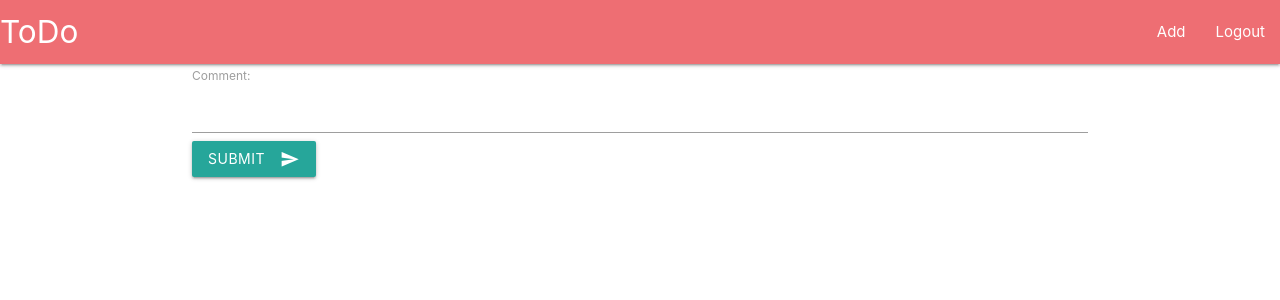
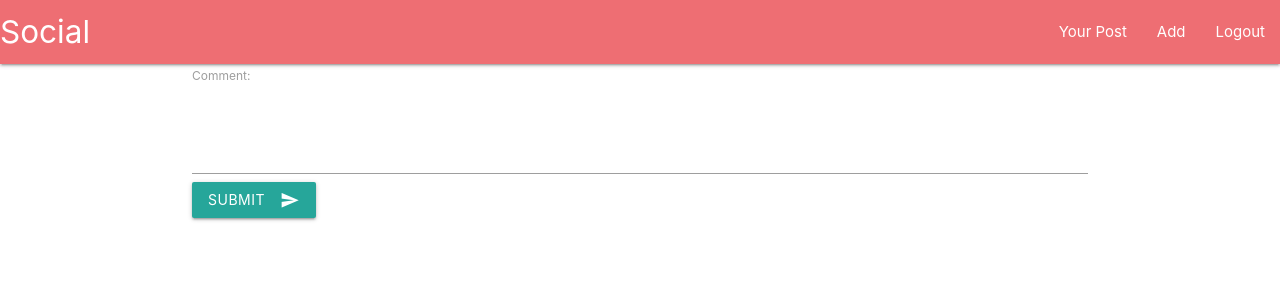
Before and after one commit to swatantra94/reminder_list, a Django app: page /post/12/comment/ in a window 1280 px wide. Shown: the top 300 px of the page. Run offline with Django 3.2, Linux system fonts and the light colour scheme; a user stored in the database is signed in; data comes from the database, SQL or seed files in the repository.

Commit message:
added comment functionality add resolve some issue

```diff
--- a/autho/views.py
+++ b/autho/views.py
@@ -21,7 +21,7 @@
             user = authenticate(request,username=username, password=password)
             if user is not None:
                 auth_login(request,user)
-                return HttpResponseRedirect('/todo/')
+                return HttpResponseRedirect('')
             else:
                 return HttpResponseRedirect('/auth/login/')
     return render(request,'auth/login.html',context)
--- a/reminderlist/admin.py
+++ b/reminderlist/admin.py
@@ -3,7 +3,7 @@
 
 # Register your models here.
 admin.site.register([
-    models.Todolist,
+    models.Post,
     models.Like,
     models.Comment,
 ])
--- a/reminderlist/forms.py
+++ b/reminderlist/forms.py
@@ -1,9 +1,9 @@
 from django import forms
 from reminderlist import models
 
-class TodolistForms(forms.ModelForm):
+class PostForms(forms.ModelForm):
     class Meta:
-        model = models.Todolist
+        model = models.Post
         fields = '__all__'
 
 class CommentForm(forms.ModelForm):
--- a/reminderlist/models.py
+++ b/reminderlist/models.py
@@ -2,7 +2,7 @@
 from django.contrib.auth.models import User
 
 # Create your models here.
-class Todolist(models.Model):
+class Post(models.Model):
     user = models.ForeignKey(User,on_delete=models.CASCADE,default=1)
     title = models.CharField(max_length=1024)
     description = models.TextField()
@@ -13,11 +13,11 @@
 
 class Like(models.Model):
     user=models.ForeignKey(User,on_delete=models.CASCADE)
-    post= models.ForeignKey('Todolist',on_delete=models.CASCADE)
+    post= models.ForeignKey('Post',on_delete=models.CASCADE)
     likes = models.BooleanField(default=0)
 
 class Comment(models.Model):
-    post = models.ForeignKey('Todolist',on_delete=models.CASCADE)
+    post = models.ForeignKey('Post',on_delete=models.CASCADE)
     user = models.ForeignKey(User,on_delete=models.CASCADE)
     comment=models.CharField(max_length=256,null=True,blank=True)
 
--- a/reminderlist/urls.py
+++ b/reminderlist/urls.py
@@ -2,11 +2,11 @@
 from reminderlist import views
 
 urlpatterns = [
-    path('todo/',views.index,name='index'),
-    path('activity/<int:pk>/',views.activity,name='get_activity'),
-    path('activity/create/',views.create,name='create_activity'),
-    path('activity/delete/<int:pk>/',views.delete,name='delete_activity'),
-    path('wall/',views.wall),
+    path('',views.index,name='index'),
+    path('<int:pk>/',views.activity,name='get_activity'),
+    path('create/',views.create,name='create_activity'),
+    path('delete/<int:pk>/',views.delete,name='delete_activity'),
+    path('wall/',views.wall,name='wall'),
     path('post/<int:pk>/comment/', views.comment, name='comment'),
 
 ]
--- a/reminderlist/views.py
+++ b/reminderlist/views.py
@@ -8,41 +8,41 @@
 # Create your views here.
 @login_required(login_url='/auth/login')
 def index(request):
-    todolist = models.Todolist.objects.all()
+    posts = models.Post.objects.all()
     context = {
-        "todolists":todolist,
+        "posts":posts,
     }
-    return render(request,'reminderlist/index.html',context)
+    return render(request,'social/index.html',context)
 
 @login_required(login_url='/auth/login')
 def activity(request,pk):
-    activity = get_object_or_404(models.Todolist,pk=pk)
+    activity = get_object_or_404(models.Post,pk=pk)
     context = {
         "activity":activity
     }
-    return render(request, 'reminderlist/activity.html',context)
+    return render(request, 'social/activity.html',context)
 
 @login_required(login_url='/auth/login')
 def create(request):
-    form = forms.TodolistForms()
+    form = forms.PostForms()
     context={
         "form":form
     }
     if request.method=="POST":
-        form = forms.TodolistForms(request.POST)
+        form = forms.PostForms(request.POST)
         if form.is_valid():
             form = form.save()
             return HttpResponseRedirect('/todo/')
-    return render(request,'reminderlist/create.html',context)
+    return render(request,'social/create.html',context)
 
 @login_required(login_url='/auth/login')
 def delete(request,pk):
-    models.Todolist.objects.filter(pk=pk).delete()
+    models.Post.objects.filter(pk=pk).delete()
     return HttpResponseRedirect('/todo/')
 
 @login_required(login_url='/auth/login')
 def wall(request):
-    posts = models.Todolist.objects.all()
+    posts = models.Post.objects.all()
     a=[]
     for post in posts:
         if post.user.id==request.user.id:
@@ -50,11 +50,11 @@
     context={
         "a":a
     }
-    return render(request,'reminderlist/wall.html',context)
+    return render(request,'social/wall.html',context)
 
 
 def comment(request, pk):
-    post = get_object_or_404(models.Todolist, pk=pk)
+    post = get_object_or_404(models.Post, pk=pk)
     if request.method == "POST":
         form = forms.CommentForm(request.POST)
         if form.is_valid():
@@ -65,4 +65,4 @@
             return HttpResponseRedirect('/todo/')
     else:
         form = forms.CommentForm()
-    return render(request, 'reminderlist/comment.html', {'form': form})
+    return render(request, 'social/comment.html', {'form': form})
--- a/templates/base.html
+++ b/templates/base.html
@@ -17,12 +17,13 @@
 <body>
   <nav>
     <div class="nav-wrapper">
-      <a href="#" class="brand-logo">ToDo</a>
+      <a href="#" class="brand-logo">Social</a>
       <ul id="nav-mobile" class="right hide-on-med-and-down">
         {% if not user.is_authenticated %}
           <li><a href="{% url 'login' %}">Login</a>/li>
         {% endif %}
         {% if user.is_authenticated %}
+          <li><a href="{% url 'wall' %}">Your Post</a>/li>
           <li><a href="{% url 'create_activity' %}">Add</a>/li>
         {% endif %}
         {% if user.is_authenticated %}
```
Also changed, not shown: templates/reminderlist/activity.html (deleted, +0 -10 lines), templates/social/activity.html (added, +11 -0 lines), templates/social/index.html (renamed from templates/reminderlist/index.html, +6 -2 lines), db.sqlite3, reminderlist/migrations/0013_auto_20200907_0656.py (added), templates/social/comment.html (renamed from templates/reminderlist/comment.html), templates/social/create.html (renamed from templates/reminderlist/create.html), templates/social/delete.html (renamed from templates/reminderlist/delete.html), templates/social/wall.html (renamed from templates/reminderlist/wall.html).
